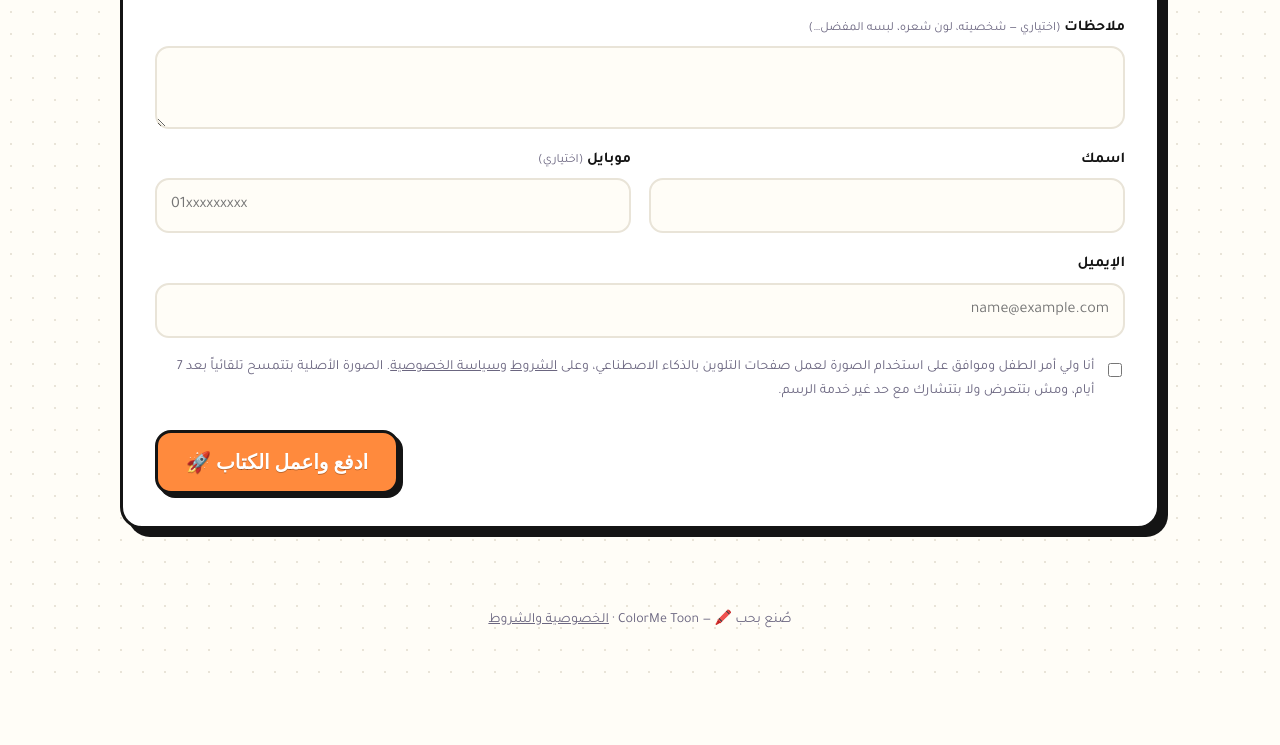
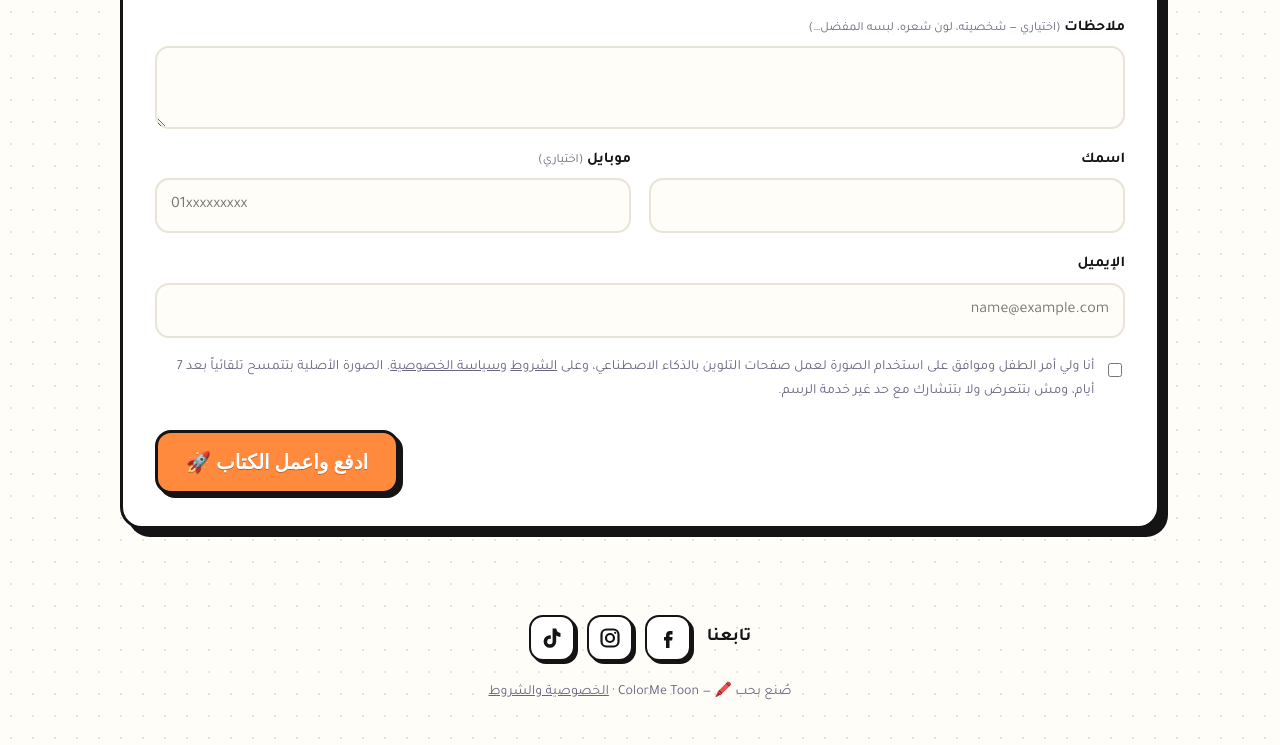
Before and after one commit to khayalstudio2030-moka/colorme-toon, a website: page public/index.html in a window 1280 px wide. Shown: the part 3057-3802 px from the top of the page. Before the commit the page ends 3730 px from the top, so only its background shows below. Drawn offline with Linux system fonts and the light colour scheme; no server answers; a web font is replaced by a local one.

Commit message:
Add social media links (FB, IG, TikTok)

```diff
--- a/public/index.html
+++ b/public/index.html
@@ -29,6 +29,10 @@
    "description":"كتاب تلوين PDF فيه غلاف ملوّن باسم الطفل و10 صفحات كارتون بشكله وبالحاجات اللي بيحبها.",
    "image":"https://colormetoon.com/img/og-image.jpg","brand":{"@type":"Brand","name":"ColorMe Toon"},
    "offers":{"@type":"Offer","price":"199","priceCurrency":"EGP","availability":"https://schema.org/InStock","url":"https://colormetoon.com/"}}
+  </script>
+  <script type="application/ld+json">
+  {"@context":"https://schema.org","@type":"Organization","name":"ColorMe Toon","url":"https://colormetoon.com/","logo":"https://colormetoon.com/img/logo.png","email":"colormetoon2030@gmail.com",
+   "sameAs":["https://www.facebook.com/profile.php?id=61597122592127","https://www.instagram.com/color_metoon","https://www.tiktok.com/@colormetoon"]}
   </script>
   <meta name="google-site-verification" content="gc2gjlusNPh3dOiH84xr4A4UnVydZtAOKfw6jkiUh_E" />
   <link rel="stylesheet" href="/styles.css" />
@@ -135,6 +139,12 @@
     </section>
   </main>
 
+  <nav class="social" aria-label="تابعنا على السوشيال ميديا">
+    <span class="social-t">تابعنا</span>
+    <a class="s-fb" href="https://www.facebook.com/profile.php?id=61597122592127" target="_blank" rel="noopener" aria-label="فيسبوك" title="فيسبوك"><svg viewBox="0 0 24 24" aria-hidden="true"><path d="M14 8.5h2.5V5H14c-2.5 0-4 1.6-4 4.2V11H8v3.5h2V22h3.5v-7.5h2.6l.5-3.5h-3.1V9.6c0-.7.3-1.1 1-1.1z"/></svg></a>
+    <a class="s-ig" href="https://www.instagram.com/color_metoon" target="_blank" rel="noopener" aria-label="إنستجرام" title="إنستجرام"><svg viewBox="0 0 24 24" aria-hidden="true" fill="none" stroke="currentColor" stroke-width="2.2"><rect x="3.5" y="3.5" width="17" height="17" rx="5"/><circle cx="12" cy="12" r="4"/><circle cx="17.2" cy="6.8" r="1.1" fill="currentColor" stroke="none"/></svg></a>
+    <a class="s-tt" href="https://www.tiktok.com/@colormetoon" target="_blank" rel="noopener" aria-label="تيك توك" title="تيك توك"><svg viewBox="0 0 24 24" aria-hidden="true"><path d="M16.2 2.5c.4 2.6 2 4.3 4.3 4.6v3.6c-1.6 0-3.1-.5-4.3-1.3v6.1a6.3 6.3 0 1 1-6.3-6.3c.3 0 .6 0 .9.1v3.7a2.7 2.7 0 1 0 1.8 2.5V2.5h3.6z"/></svg></a>
+  </nav>
   <footer>صُنع بحب 🖍️ — ColorMe Toon · <a href="/privacy.html">الخصوصية والشروط</a></footer>
   <script src="/vendor/gsap.min.js"></script>
   <script src="/vendor/ScrollTrigger.min.js"></script>
--- a/public/styles.css
+++ b/public/styles.css
@@ -240,3 +240,14 @@ html, body { overflow-x: hidden; }
 .gallery .cover-card img { object-fit: cover; }
 .btn.is-wait { opacity: .75; cursor: progress; animation: waitPulse 1.2s ease-in-out infinite; }
 @keyframes waitPulse { 50% { opacity: .45; } }
+
+/* روابط السوشيال */
+.social { display: flex; justify-content: center; align-items: center; gap: 12px; padding: 26px 0 0; }
+.social-t { font-family: 'Baloo Bhaijaan 2', 'Tajawal', sans-serif; font-weight: 800; font-size: 18px; margin-inline-end: 4px; }
+.social a { width: 46px; height: 46px; border-radius: 14px; border: 2.5px solid var(--ink); background: #fff; display: grid; place-items: center; box-shadow: 3px 3px 0 var(--ink); color: var(--ink); transition: transform .15s ease, box-shadow .15s ease; }
+.social a svg { width: 24px; height: 24px; fill: currentColor; }
+.social a.s-ig svg { fill: none; }
+.social a:hover, .social a:focus-visible { transform: translate(-2px, -2px); box-shadow: 5px 5px 0 var(--ink); }
+.social a.s-fb:hover { background: #1877f2; color: #fff; }
+.social a.s-ig:hover { background: linear-gradient(45deg, #f9a03f, #e1306c 55%, #833ab4); color: #fff; }
+.social a.s-tt:hover { background: #111; color: #fff; }
```
Also changed, not shown: public/order.html (+6 -0 lines), public/privacy.html (+6 -0 lines).
